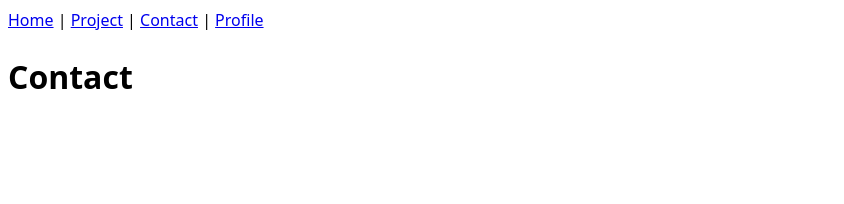
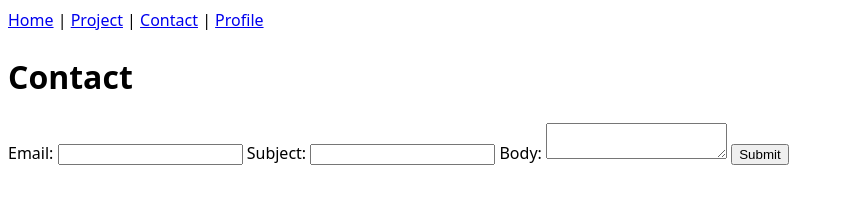
Before and after one commit to chengeric155/dsc106-lab1, a plain HTML site: page contact/index.html in a window 1280 px wide. Shown: the whole page, without its empty margins (0-844 px from the left). Drawn offline with Linux system fonts and the light colour scheme.

Commit message:
added contact page

```diff
--- a/contact/index.html
+++ b/contact/index.html
@@ -14,5 +14,14 @@
         <a href="https://github.com/chengeric155" target="_blank">Profile</a>
     </nav>
     <h1>Contact</h1>
+    <form action="mailto:ericchengalt@gmail.com" method="POST" enctype="text/plain">
+        <label for="email"> Email: </label>
+        <input name="email" type="email">
+        <label for="subject"> Subject: </label>
+        <input name="subject" type="text">
+        <label for="body"> Body: </label>
+        <textarea name="body"></textarea>
+        <button>Submit</button>
+    </form>
 </body>
 </html>
```
